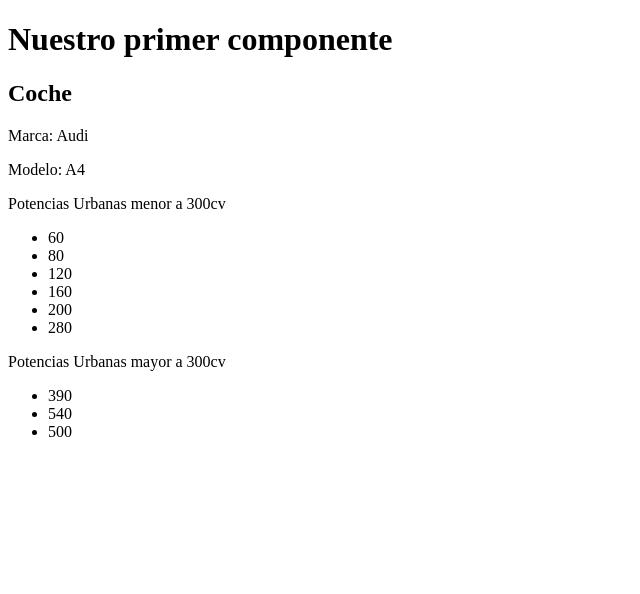
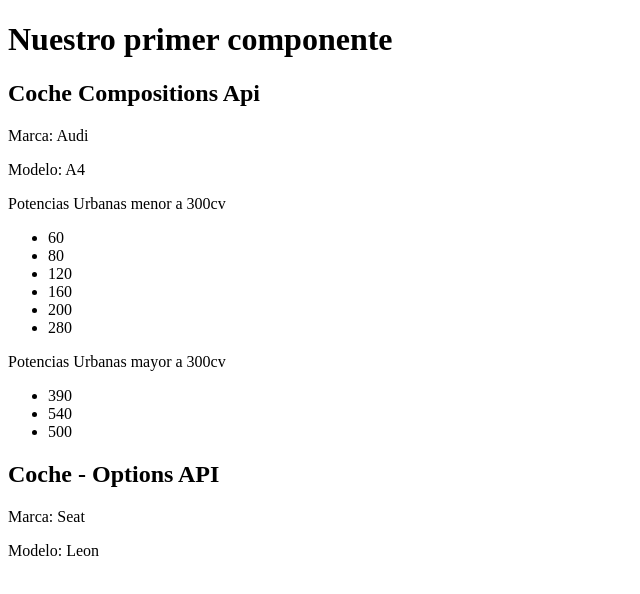
Before and after one commit to NievesTames/my-new-spa, a Vue app: page / in a window 1280 px wide. Shown: the top 594 px of the page, without its empty margins (0-640 px from the left). Built offline with nearby package versions, Linux system fonts and the light colour scheme.

Commit message:
compositions/optionsAPI

```diff
--- a/src/App.vue
+++ b/src/App.vue
@@ -1,14 +1,17 @@
 <template>
   <h1>Nuestro primer componente</h1>
-  <Car/>
+  <CarComposition/>
+  <CarOptions/>
 </template>
 
 <script>
-import Car from "./components/Car.vue";
+import CarComposition from "./components/CarComposition.vue";
+import CarOptions from "./components/CarOptions.vue";
 
 export default {
   components: {
-    Car,
+    CarComposition,
+    CarOptions,
   },
 };
 </script>
--- a/src/components/Car.vue
+++ b/src/components/CarComposition.vue
@@ -1,5 +1,5 @@
 <template>
-  <h2>Coche</h2>
+  <h2>Coche Compositions Api</h2>
   <p>Marca: {{ brand }}</p>
   <p>Modelo: {{ model }}</p>
   <p>Potencias Urbanas menor a 300cv</p>
--- /dev/null
+++ b/src/components/CarOptions.vue
@@ -0,0 +1,21 @@
+<template>
+  <h2>Coche - Options API</h2>
+  <p>Marca: {{ brand }}</p>
+  <p>Modelo: {{ model }}</p>
+  </template>
+
+<script>
+ export default {
+  data() {
+    return {
+      brand: "Seat",
+      model: "Leon",
+    }
+  }
+
+};
+</script>
+
+<style>
+
+</style>
```
